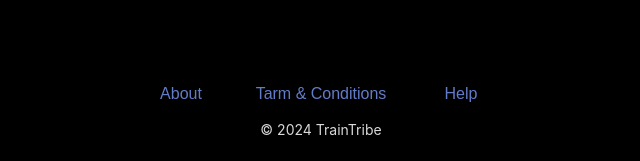
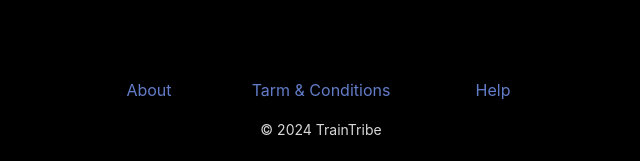
Before and after one commit to rokokos97/TrainTribe, a React (Vite) app: page / in a window 1280 px wide. Shown: the part 643-804 px from the top of the page, without its empty margins (319-959 px from the left). Built offline with nearby package versions, Linux system fonts and the light colour scheme.

Commit message:
feat: replace buttons with Link components in Footer for improved navigation

```diff
--- a/src/components/Footer/Footer.module.scss
+++ b/src/components/Footer/Footer.module.scss
@@ -11,6 +11,10 @@
   position: fixed;
   bottom: 0;
 
+  a {
+    text-decoration: none;
+  }
+
   .button {
     @include button-transparent();
     width: $button-mediun;
--- a/src/components/Footer/Footer.tsx
+++ b/src/components/Footer/Footer.tsx
@@ -1,13 +1,29 @@
 import React from "react";
 import styles from "./Footer.module.scss";
+import { Link } from "react-router-dom";
 
 const Footer: React.FC = () => {
   return (
     <div className={styles.Footer}>
       <section className={styles.section}>
-        <button className={styles.buttonSmall}>about</button>
-        <button className={styles.button}>tarm & conditions</button>
-        <button className={styles.buttonSmall}>help</button>
+        <Link
+          to="/about"
+          className={styles.buttonSmall}
+        >
+            about
+        </Link>
+        <Link
+          to="/term&conditions"
+          className={styles.button}
+        >
+          tarm & conditions
+        </Link>
+        <Link
+          to="/help"
+          className={styles.buttonSmall}
+        >
+          help
+        </Link>
       </section>
       <p>© 2024 TrainTribe</p>
     </div>
```
